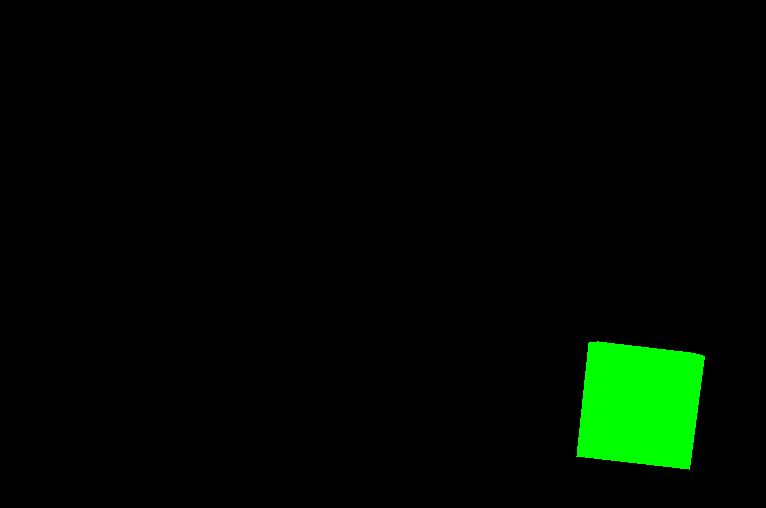
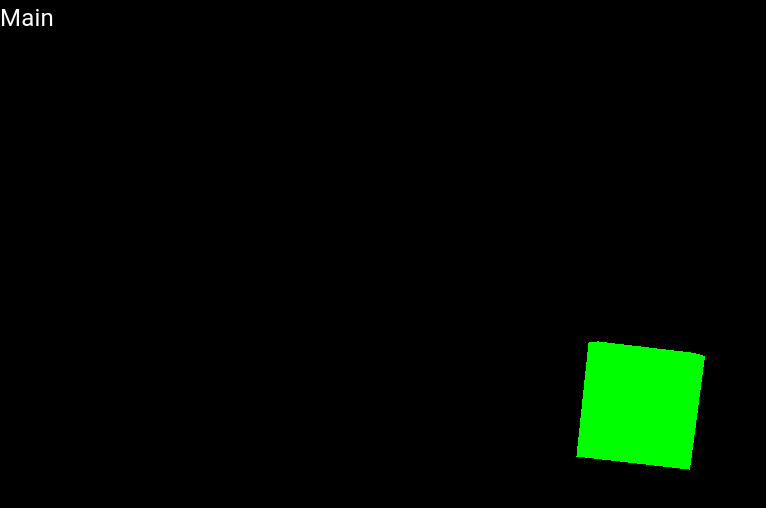
Before and after one commit to iliich246/artLab, a Next.js app: page / in a window 1280 px wide. Shown: the top 508 px of the page, without its empty margins (0-766 px from the left). Built offline with nearby package versions, Linux system fonts and the light colour scheme.

Commit message:
Disable strict mode

```diff
--- a/next.config.js
+++ b/next.config.js
@@ -1,4 +1,6 @@
 /** @type {import('next').NextConfig} */
-const nextConfig = {}
+const nextConfig = {
+  reactStrictMode: false
+}
 
 module.exports = nextConfig
--- a/src/main/MainComponent.tsx
+++ b/src/main/MainComponent.tsx
@@ -32,7 +32,7 @@ function MainComponent() {
     <Box sx={{
       width: '100%',
       height: '100%',
-      backgroundColor: "#ccc"
+      backgroundColor: "transparent",
     }}>
       <Typography sx={{
         color: "#fff",
@@ -45,7 +45,8 @@ function MainComponent() {
         sx={{
           position: "absolute",
           top: 0,
-          height: "100vh"
+          height: "100vh",
+          zIndex: -1
         }}
       />
     </Box>
```
